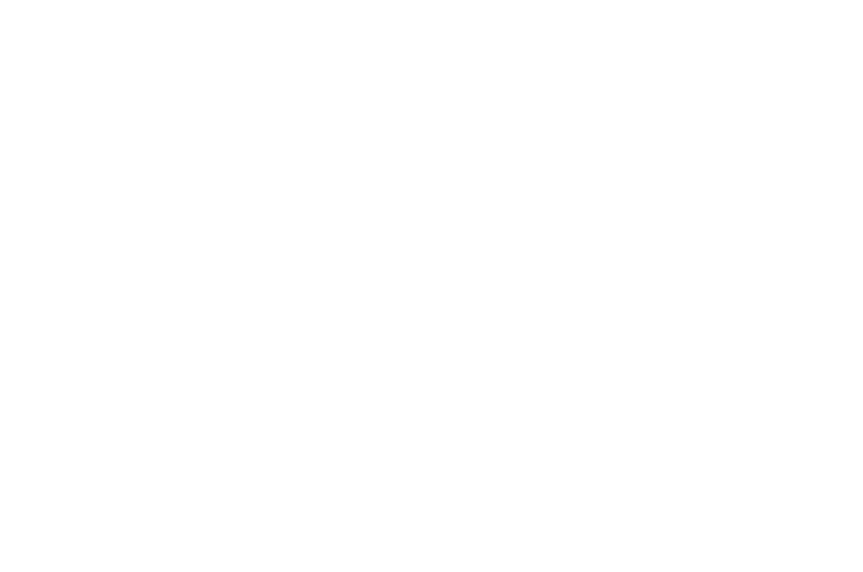
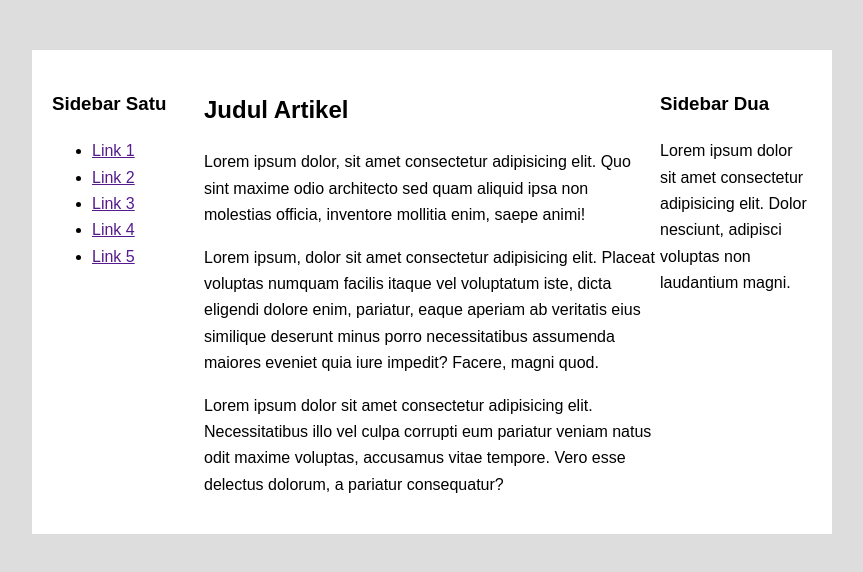
Before and after one commit to mikhaelAPG/flexbox-dasar, a plain HTML site: page Latihan 1/index.html in a window 1280 px wide. Shown: the top 572 px of the page, without its empty margins (208-1071 px from the left). Drawn offline with Linux system fonts and the light colour scheme.

Commit message:
latihan 1

```diff
--- a/Latihan 1/index.html
+++ b/Latihan 1/index.html
@@ -4,8 +4,34 @@
     <meta charset="UTF-8">
     <meta name="viewport" content="width=device-width, initial-scale=1.0">
     <title>Document</title>
+    <link rel="stylesheet" href="style.css">
 </head>
 <body>
+    <!-- latihan pertama - kolom -->
+    <div class="container-satu">
+        <div class="kolom-utama">
+            <h2>Judul Artikel</h2>
+            <p>Lorem ipsum dolor, sit amet consectetur adipisicing elit. Quo sint maxime odio architecto sed quam aliquid ipsa non molestias officia, inventore mollitia enim, saepe animi!</p>
+            <p>Lorem ipsum, dolor sit amet consectetur adipisicing elit. Placeat voluptas numquam facilis itaque vel voluptatum iste, dicta eligendi dolore enim, pariatur, eaque aperiam ab veritatis eius similique deserunt minus porro necessitatibus assumenda maiores eveniet quia iure impedit? Facere, magni quod.</p>
+            <p>Lorem ipsum dolor sit amet consectetur adipisicing elit. Necessitatibus illo vel culpa corrupti eum pariatur veniam natus odit maxime voluptas, accusamus vitae tempore. Vero esse delectus dolorum, a pariatur consequatur?</p>
+        </div>
+        <div class="sidebar-satu">
+            <h3>Sidebar Satu</h3>
+            <ul>
+                <li><a href="">Link 1</a></li>
+                <li><a href="">Link 2</a></li>
+                <li><a href="">Link 3</a></li>
+                <li><a href="">Link 4</a></li>
+                <li><a href="">Link 5</a></li>
+            </ul>
+        </div>
+        <div class="sidebar-dua">
+            <h3>Sidebar Dua</h3>
+            <p>Lorem ipsum dolor sit amet consectetur adipisicing elit. Dolor nesciunt, adipisci voluptas non laudantium magni.</p>
+        </div>
+    </div>
+    <!-- akhir latihan 2 -->
 
+    <!-- latihan 2 -->
 </body>
 </html>
--- a/Latihan 1/style.css
+++ b/Latihan 1/style.css
@@ -0,0 +1,36 @@
+html, body {
+    margin: 0;
+    padding: 0;
+}
+
+body {
+    font-family: Arial, Helvetica, sans-serif;
+    background-color: #ddd;
+    line-height: 1.65;
+    padding-bottom: 1000px;
+}
+
+/* latihan 1 */
+.container-satu {
+    width: 800px;
+    margin: 50px auto;
+    background-color: #fff;
+    padding: 20px;
+    box-sizing: border-box;
+    display: flex;
+}
+
+.kolom-utama {
+    flex: 3;
+    order: 2;
+}
+
+.sidebar-satu {
+    flex: 1;
+    order: 1;
+}
+
+.sidebar-dua {
+    flex: 1;
+    order: 3;
+}
```
